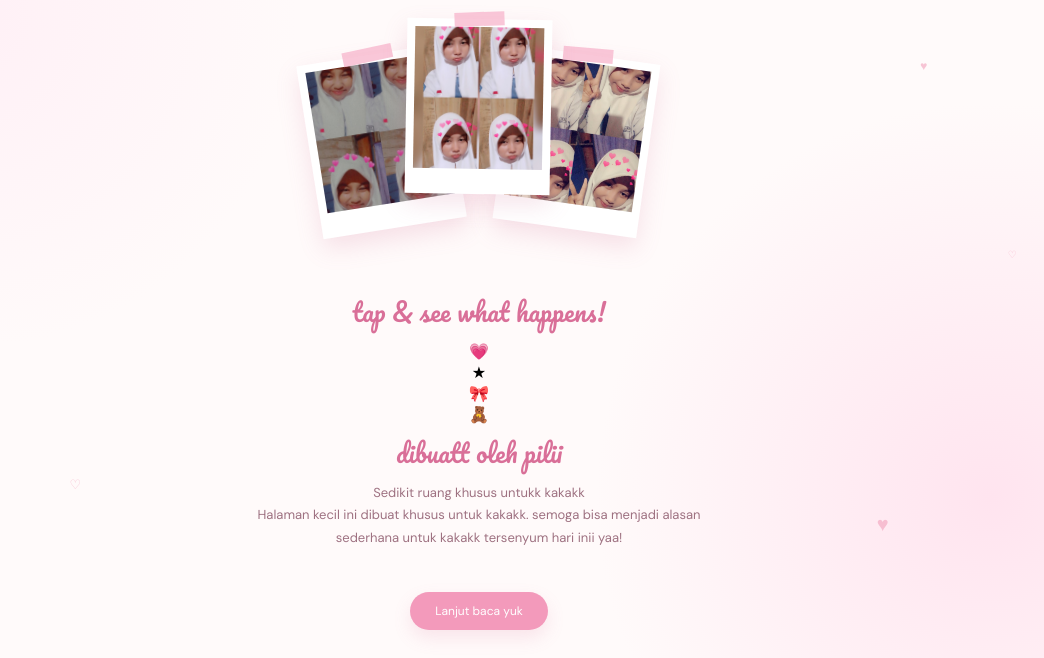
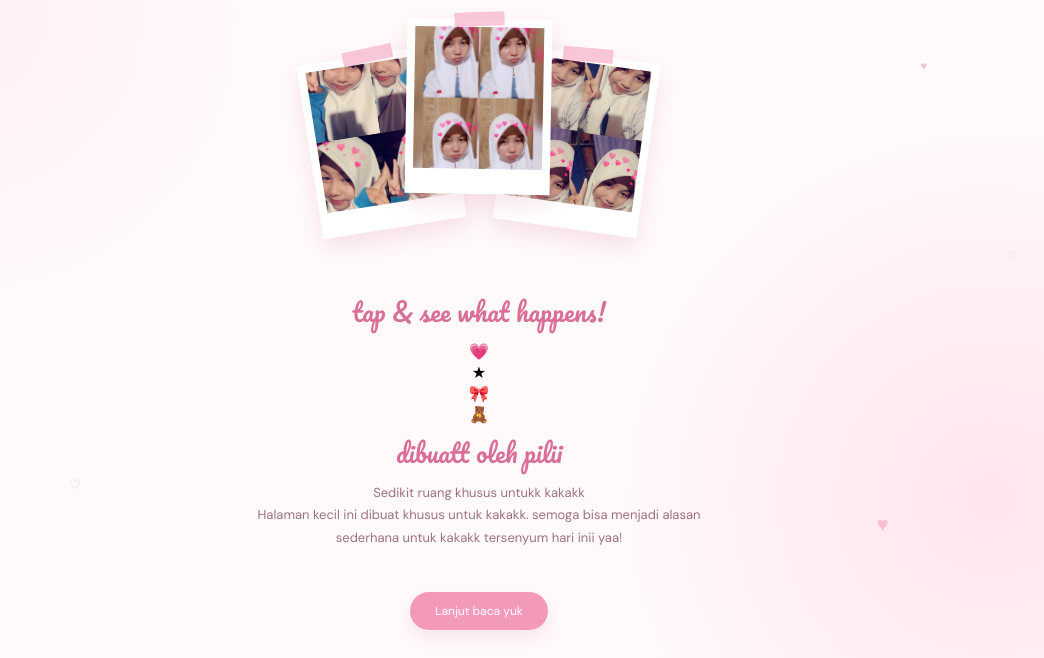
Before and after one commit to felysiawati-sketch/special-for-you, a plain HTML site: page about.html in a window 1280 px wide. Shown: the part 142-800 px from the top of the page, without its empty margins (161-1205 px from the left). Drawn offline with Linux system fonts and the light colour scheme.

Commit message:
update website

```diff
--- a/about.html
+++ b/about.html
@@ -42,7 +42,7 @@
 
     <!-- Foto kiri -->
     <div class="photo-frame photo-left">
-        <img src="images/feli.jpeg" alt="Foto saya">
+        <img src="images/feli4.jpeg" alt="Foto saya">
         <div class="photo-tape"></div>
     </div>
 
```
